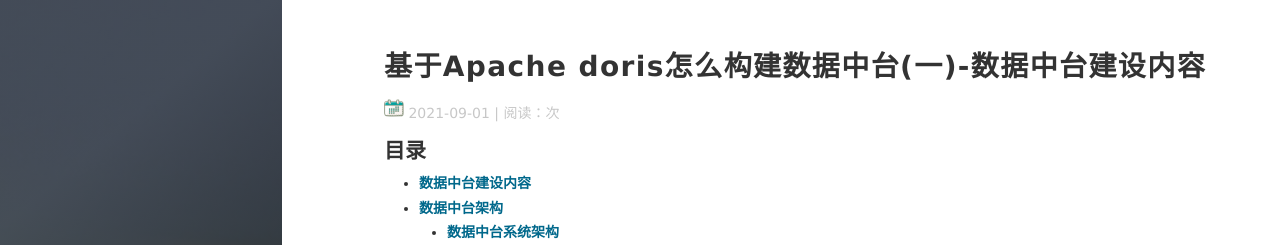
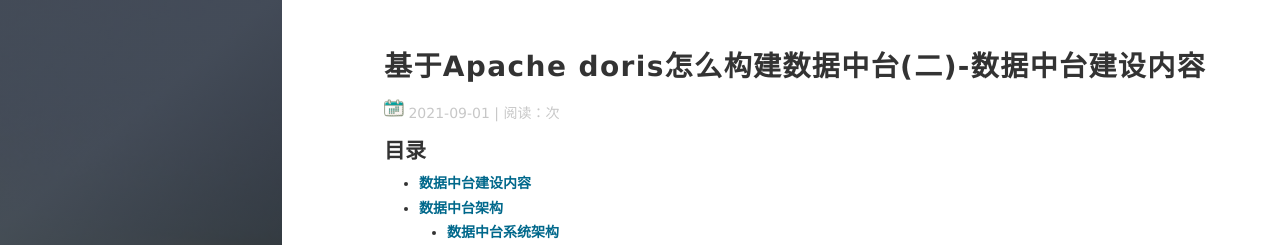
Before and after one commit to hf200012/hf200012.github.io, a Jekyll site: the page built from _posts/2021-09-01-基于Apache doris怎么构建数据中台(二)-数据中台建设内容.md, in a window 1280 px wide and 900 px high. Shown: the top 245 px of the window. Built offline with Jekyll 4.4.1, drawn with Linux system fonts in a browser that asks for light colours; nearby versions of some CDN libraries; comment, search, counter and statistics services are not loaded.

Commit message:
Update 2021-09-01-基于Apache doris怎么构建数据中台(二)-数据中台建设内容.md

```diff
--- a/_posts/2021-09-01-基于Apache doris怎么构建数据中台(二)-数据中台建设内容.md
+++ b/_posts/2021-09-01-基于Apache doris怎么构建数据中台(二)-数据中台建设内容.md
@@ -1,8 +1,8 @@
 ---
 layout: post
-title: "基于Apache doris怎么构建数据中台(一)-数据中台建设内容"
+title: "基于Apache doris怎么构建数据中台(二)-数据中台建设内容"
 date: 2021-09-01
-description: "基于Apache doris怎么构建数据中台(一)-数据中台建设内容"
+description: "基于Apache doris怎么构建数据中台(二)-数据中台建设内容"
 tag:  数据中台
 ---
 这次主要是将基于Doris的数据中台建设内容及系统架构设计
```
